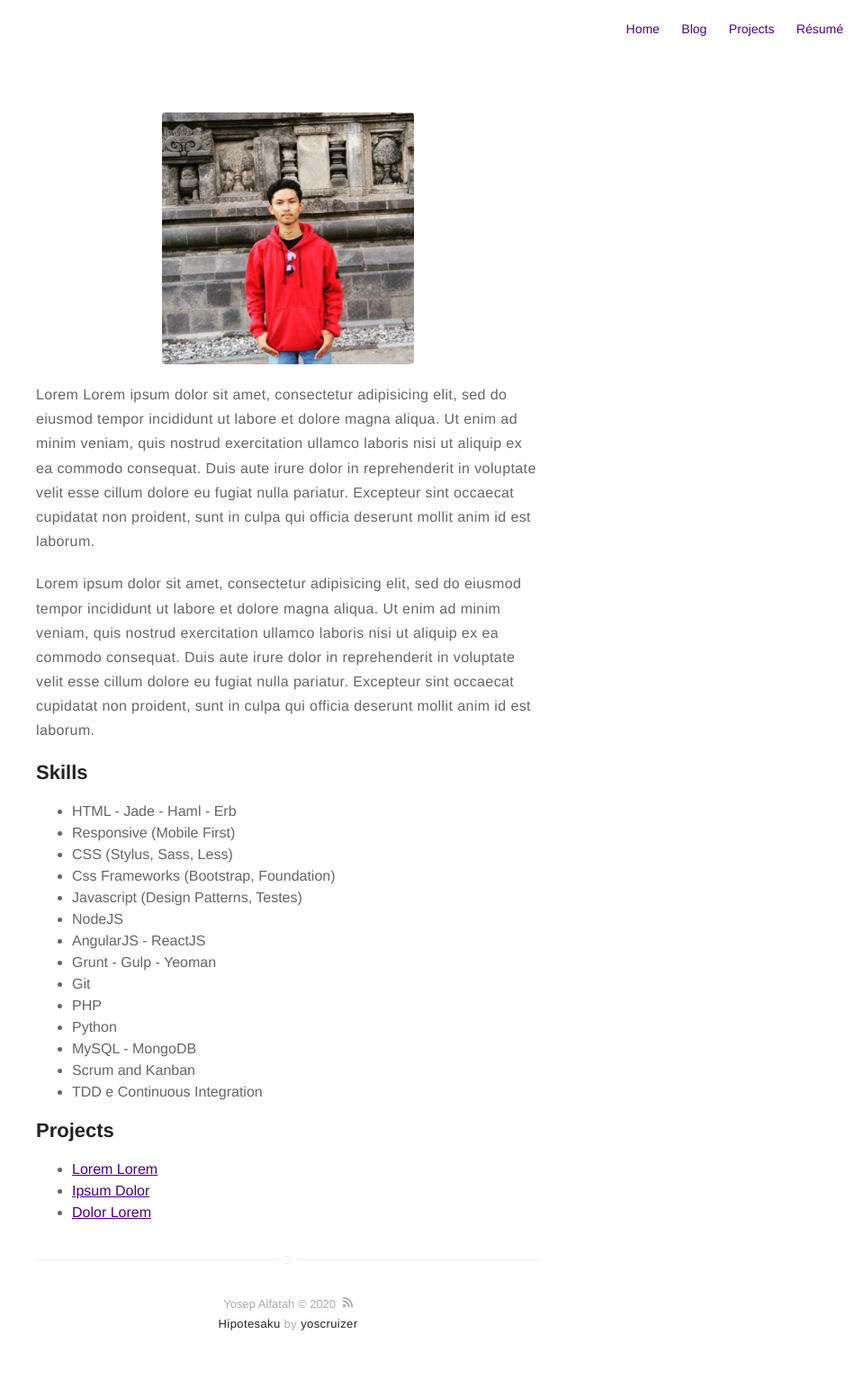
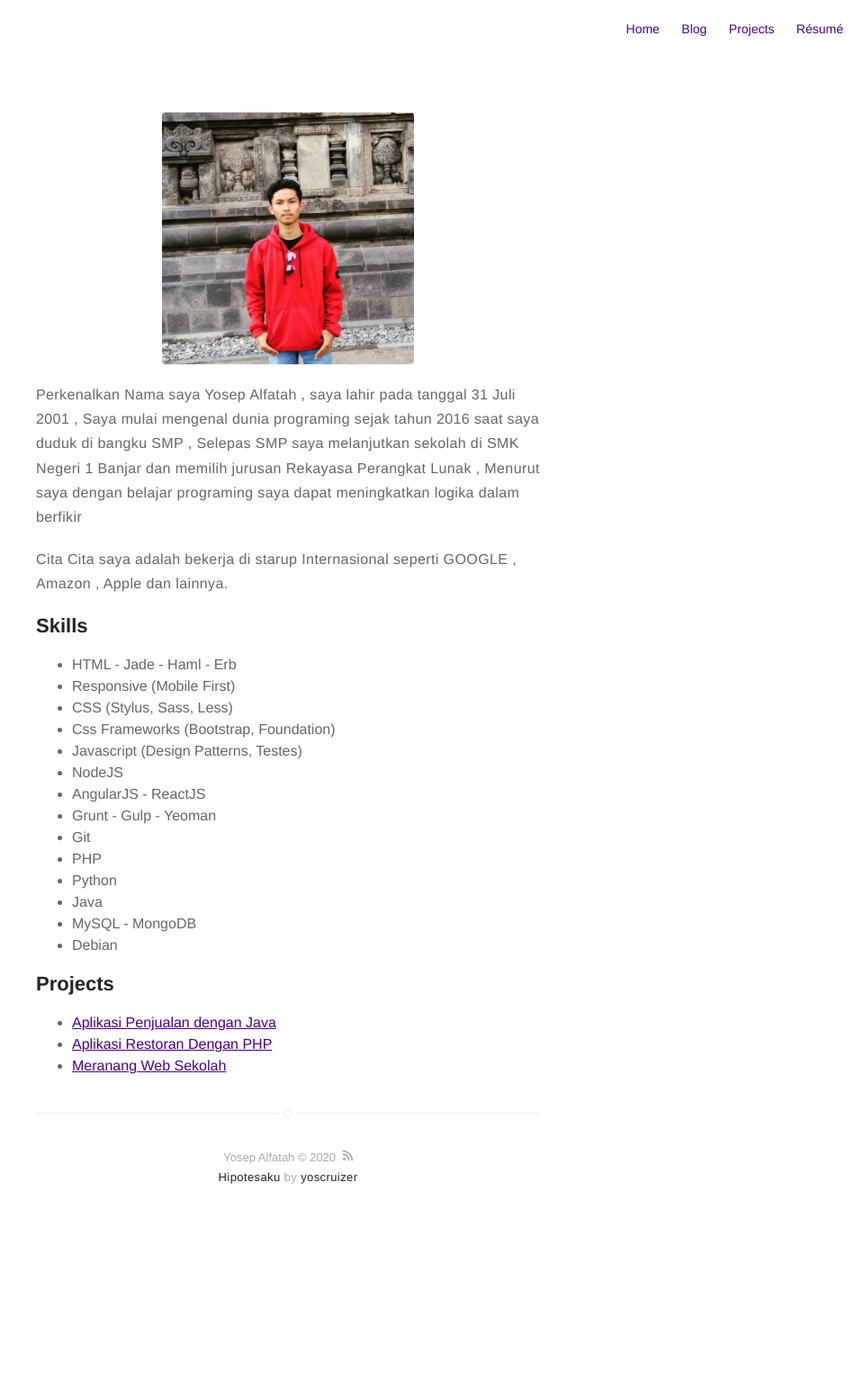
Before and after one commit to yoscruizer/yoscruizer.github.io, a Jekyll site: the page built from about.md, in a window 1280 px wide. Shown: the whole page at 90% size, without its empty margins (320-1280 px from the left). Built offline with Jekyll 4.4.1, drawn with Linux system fonts in a browser that asks for light colours; after the commit the page ends 1380 px from its top, so only the background shows below that.

Commit message:
Ubah Config

```diff
--- a/_config.yml
+++ b/_config.yml
@@ -30,7 +30,7 @@ permalink: /:title/
 
 # if you don't want comments in your posts, leave categories empty
 disqus:
-  shortname: mydisqus # enter this from your disqus account
+  shortname: yosep_alfatah # enter this from your disqus account
   categories: [blog, project] # only show disqus for posts that have these categories
 
 # if you don't have any of social below, comment the line
--- a/about.md
+++ b/about.md
@@ -4,19 +4,9 @@ layout: page
 ---
 ![Profile Image]({% if site.external-image %}{{ site.picture }}{% else %}{{ site.url }}/{{ site.picture }}{% endif %})
 
-<p>Lorem Lorem ipsum dolor sit amet, consectetur adipisicing elit, sed do eiusmod
-tempor incididunt ut labore et dolore magna aliqua. Ut enim ad minim veniam,
-quis nostrud exercitation ullamco laboris nisi ut aliquip ex ea commodo
-consequat. Duis aute irure dolor in reprehenderit in voluptate velit esse
-cillum dolore eu fugiat nulla pariatur. Excepteur sint occaecat cupidatat non
-proident, sunt in culpa qui officia deserunt mollit anim id est laborum.</p>
+<p>Perkenalkan Nama saya Yosep Alfatah , saya lahir pada tanggal 31 Juli 2001 , Saya mulai mengenal dunia programing sejak tahun 2016 saat saya duduk di bangku SMP , Selepas SMP saya melanjutkan sekolah di SMK Negeri 1 Banjar dan memilih jurusan Rekayasa Perangkat Lunak , Menurut saya dengan belajar programing saya dapat meningkatkan logika dalam berfikir</p>
 
-<p>Lorem ipsum dolor sit amet, consectetur adipisicing elit, sed do eiusmod
-tempor incididunt ut labore et dolore magna aliqua. Ut enim ad minim veniam,
-quis nostrud exercitation ullamco laboris nisi ut aliquip ex ea commodo
-consequat. Duis aute irure dolor in reprehenderit in voluptate velit esse
-cillum dolore eu fugiat nulla pariatur. Excepteur sint occaecat cupidatat non
-proident, sunt in culpa qui officia deserunt mollit anim id est laborum.</p>
+<p>Cita Cita saya adalah bekerja di starup Internasional seperti GOOGLE , Amazon , Apple dan lainnya.</p>
 
 <h2>Skills</h2>
 
@@ -32,15 +22,15 @@ proident, sunt in culpa qui officia deserunt mollit anim id est laborum.</p>
 	<li>Git</li>
 	<li>PHP</li>
 	<li>Python</li>
+	<li>Java</li>
 	<li>MySQL - MongoDB</li>
-	<li>Scrum and Kanban</li>
-	<li>TDD e Continuous Integration</li>
+	<li>Debian</li>
 </ul>
 
 <h2>Projects</h2>
 
 <ul>
-	<li><a href="https://github.com/">Lorem Lorem</a></li>
-	<li><a href="https://github.com/">Ipsum Dolor</a></li>
-	<li><a href="https://github.com/">Dolor Lorem</a></li>
+	<li><a href="https://github.com/">Aplikasi Penjualan dengan Java</a></li>
+	<li><a href="https://github.com/">Aplikasi Restoran Dengan PHP </a></li>
+	<li><a href="https://github.com/">Meranang Web Sekolah</a></li>
 </ul>
```
Also changed, not shown: _posts/2015-02-24-markdown-extra-components.markdown (+4 -4 lines), _posts/2016-01-23-indigo-jekyll-theme.markdown (deleted, +0 -35 lines).
